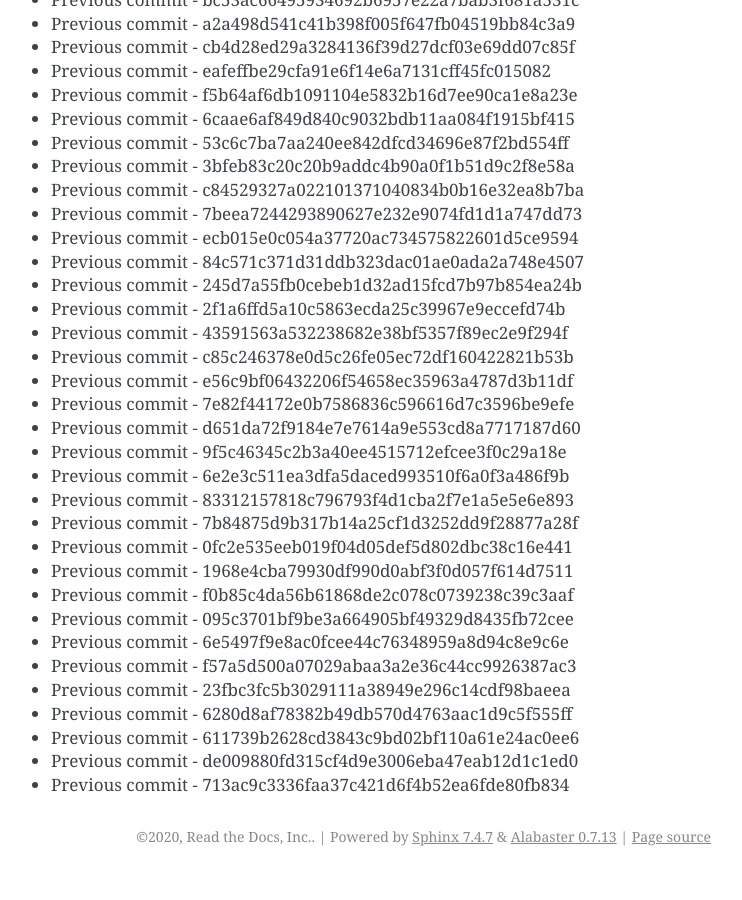
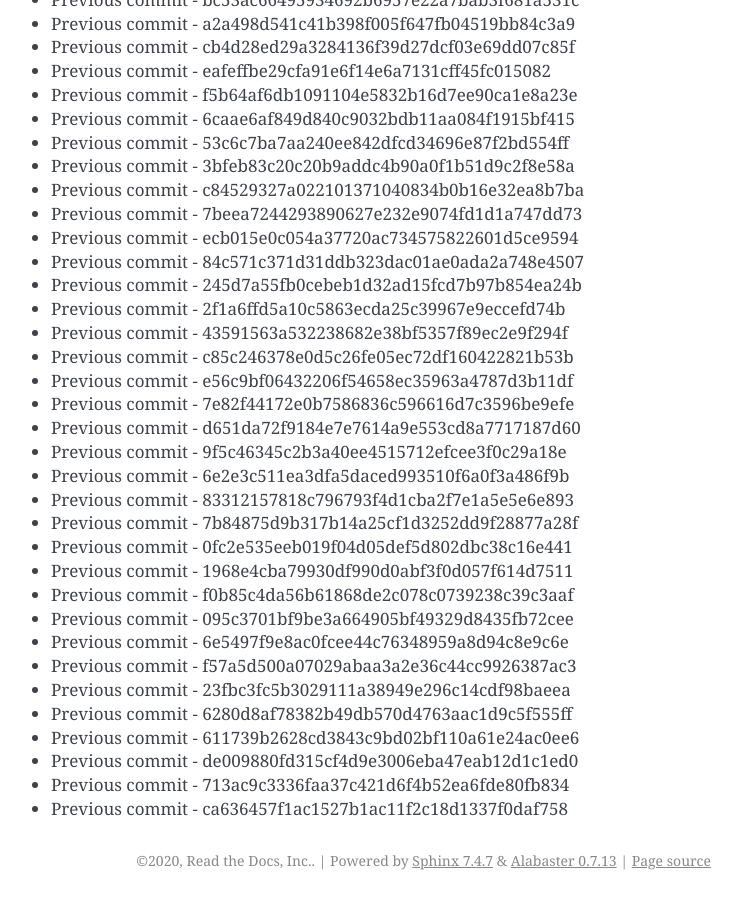
Before and after one commit to readthedocs/rtd-git-stresstest, a Sphinx documentation site: the page built from docs/updates.rst, in a window 1280 px wide and 900 px high, scrolled down 74307 px. Shown: the whole window, without its empty margins (399-1141 px from the left). Built offline with Sphinx 7.4.7, drawn with Linux system fonts in a browser that asks for light colours; before the commit the page ends 75183 px from its top, so only the background shows below that.

Commit message:
Generating commit from previous: ca636457f1ac1527b1ac11f2c18d1337f0daf758

```diff
--- a/docs/updates.rst
+++ b/docs/updates.rst
@@ -3154,3 +3154,4 @@ It can be tested for any performance characteristics.
 * Previous commit - 611739b2628cd3843c9bd02bf110a61e24ac0ee6
 * Previous commit - de009880fd315cf4d9e3006eba47eab12d1c1ed0
 * Previous commit - 713ac9c3336faa37c421d6f4b52ea6fde80fb834
+* Previous commit - ca636457f1ac1527b1ac11f2c18d1337f0daf758
```
